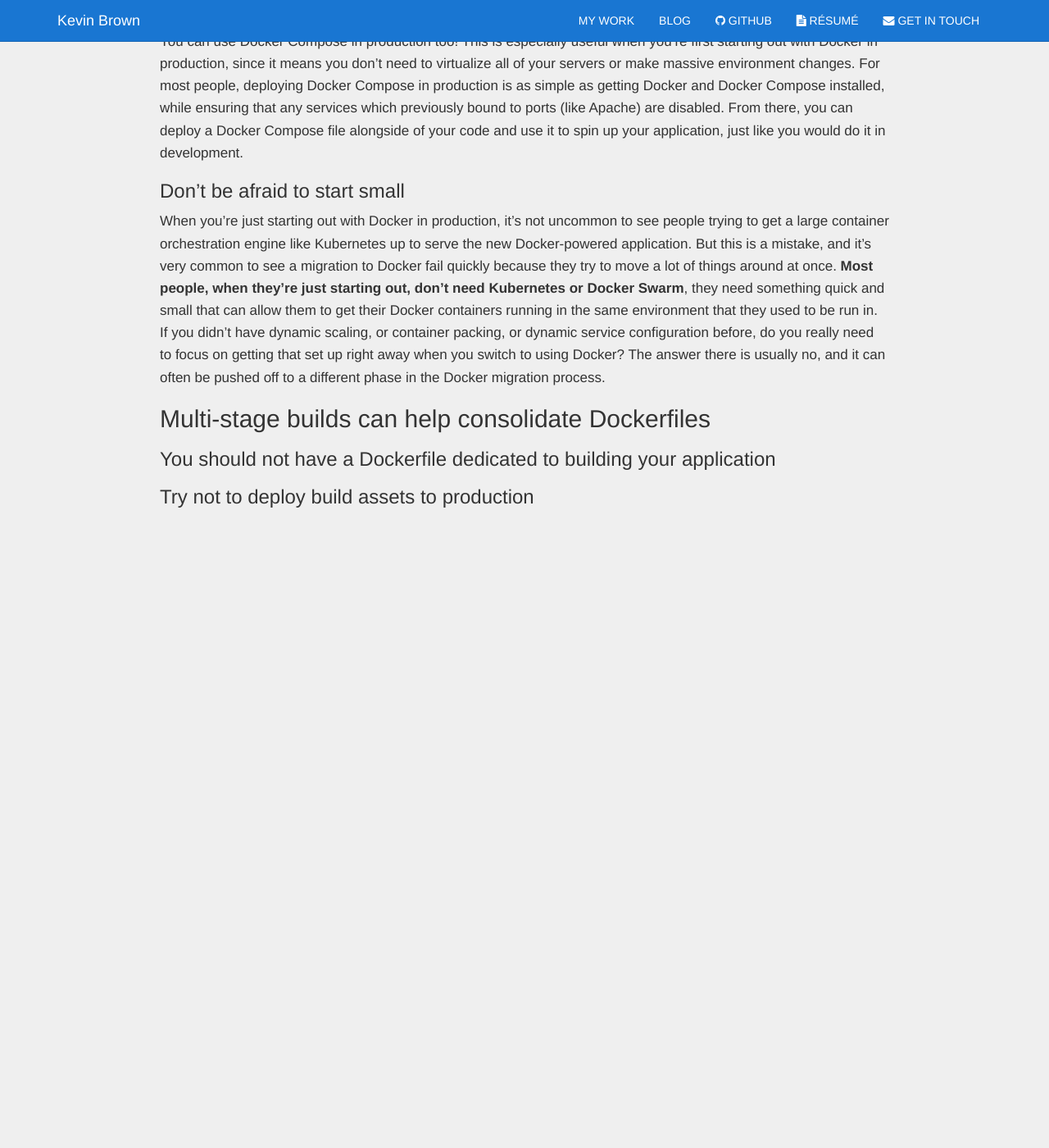
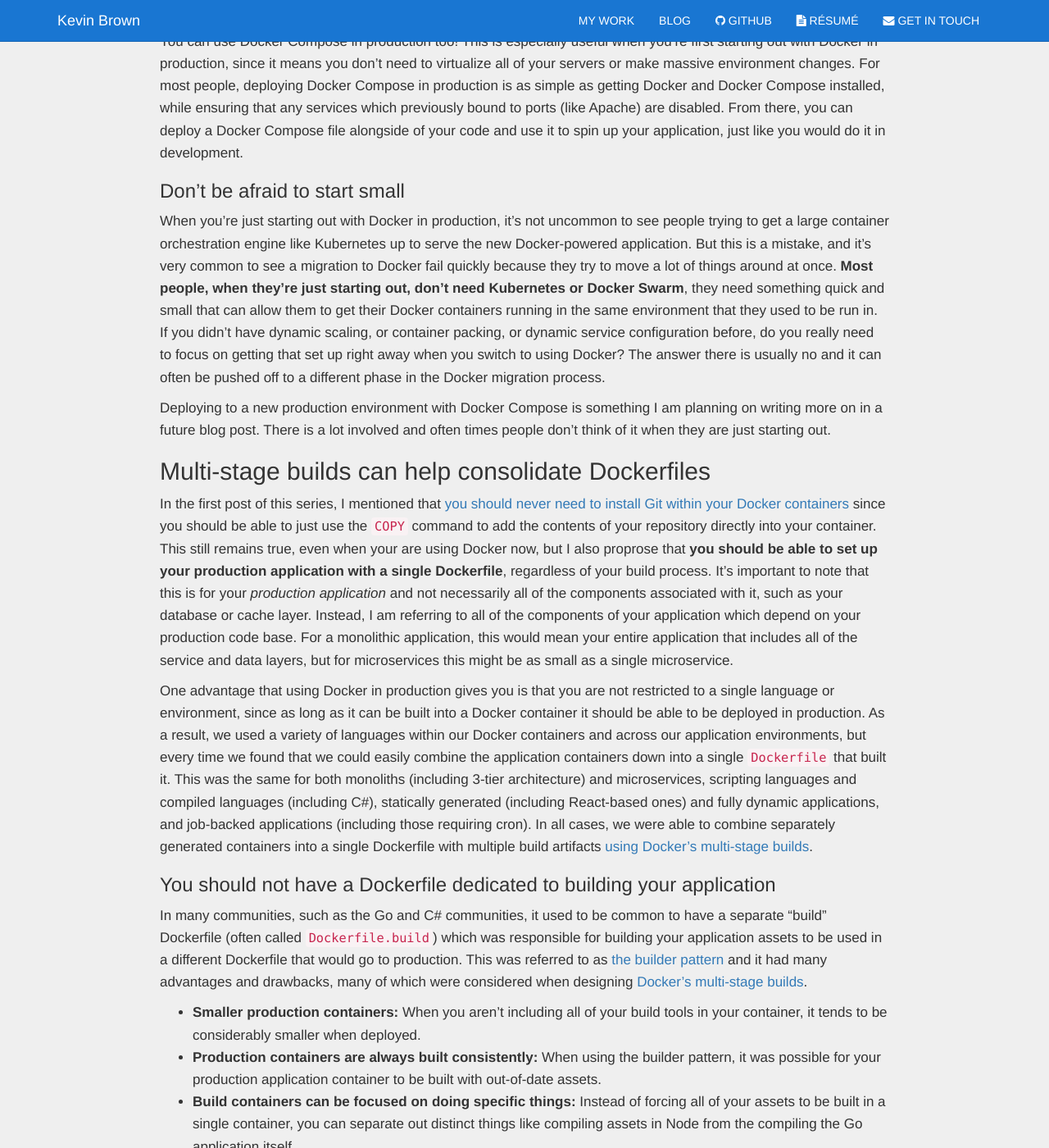
Before and after one commit to kevin-brown/blog.kevin-brown.com, a Jekyll site: the page built from _posts/2018-10-02-docker-through-the-years-part-3.markdown, in a window 1280 px wide and 1400 px high, scrolled down 2036 px. Shown: the whole window at 82% size. Built offline with Jekyll 4.4.1, drawn with Linux system fonts in a browser that asks for light colours; before the commit the page ends 2666 px from its top, so only the background shows below that; some of the changed text lies outside the part shown.

Commit message:
More work on the multi-stage builds
Lots of bullet points about why you should be using multi-stage builds and what issues you run into and can solve with them. This still needs to be finished off, with the section about the different ways you can pull build assets out of your containers.

```diff
--- a/_posts/2018-10-02-docker-through-the-years-part-3.markdown
+++ b/_posts/2018-10-02-docker-through-the-years-part-3.markdown
@@ -37,18 +37,40 @@
 
 ### Don't be afraid to start small
 
-When you're just starting out with Docker in production, it's not uncommon to see people trying to get a large container orchestration engine like Kubernetes up to serve the new Docker-powered application. But this is a mistake, and it's very common to see a migration to Docker fail quickly because they try to move a lot of things around at once. **Most people, when they're just starting out, don't need Kubernetes or Docker Swarm**, they need something quick and small that can allow them to get their Docker containers running in the same environment that they used to be run in. If you didn't have dynamic scaling, or container packing, or dynamic service configuration before, do you really need to focus on getting that set up right away when you switch to using Docker? The answer there is usually no, and it can often be pushed off to a different phase in the Docker migration process.
+When you're just starting out with Docker in production, it's not uncommon to see people trying to get a large container orchestration engine like Kubernetes up to serve the new Docker-powered application. But this is a mistake, and it's very common to see a migration to Docker fail quickly because they try to move a lot of things around at once. **Most people, when they're just starting out, don't need Kubernetes or Docker Swarm**, they need something quick and small that can allow them to get their Docker containers running in the same environment that they used to be run in. If you didn't have dynamic scaling, or container packing, or dynamic service configuration before, do you really need to focus on getting that set up right away when you switch to using Docker? The answer there is usually no and it can often be pushed off to a different phase in the Docker migration process.
+
+Deploying to a new production environment with Docker Compose is something I am planning on writing more on in a future blog post. There is a lot involved and often times people don't think of it when they are just starting out.
 
 ## Multi-stage builds can help consolidate Dockerfiles
 
+In the first post of this series, I mentioned that [you should never need to install Git within your Docker containers][docker-through-part-1-git] since you should be able to just use the `COPY` command to add the contents of your repository directly into your container. This still remains true, even when your are using Docker now, but I also proprose that **you should be able to set up your production application with a single Dockerfile**, regardless of your build process. It's important to note that this is for your _production application_ and not necessarily all of the components associated with it, such as your database or cache layer. Instead, I am referring to all of the components of your application which depend on your production code base. For a monolithic application, this would mean your entire application that includes all of the service and data layers, but for microservices this might be as small as a single microservice.
+
+One advantage that using Docker in production gives you is that you are not restricted to a single language or environment, since as long as it can be built into a Docker container it should be able to be deployed in production. As a result, we used a variety of languages within our Docker containers and across our application environments, but every time we found that we could easily combine the application containers down into a single `Dockerfile` that built it. This was the same for both monoliths (including 3-tier architecture) and microservices, scripting languages and compiled languages (including C#), statically generated (including React-based ones) and fully dynamic applications, and job-backed applications (including those requiring cron). In all cases, we were able to combine separately generated containers into a single Dockerfile with multiple build artifacts [using Docker's multi-stage builds][docker-multi-stage-build].
+
 ### You should not have a Dockerfile dedicated to building your application
+
+In many communities, such as the Go and C# communities, it used to be common to have a separate "build" Dockerfile (often called `Dockerfile.build`) which was responsible for building your application assets to be used in a different Dockerfile that would go to production. This was referred to as [the builder pattern][alexellis-builder-pattern] and it had many advantages and drawbacks, many of which were considered when designing [Docker's multi-stage builds][docker-multi-stage-build].
+
+* **Smaller production containers:** When you aren't including all of your build tools in your container, it tends to be considerably smaller when deployed.
+* **Production containers are always built consistently:** When using the builder pattern, it was possible for your production application container to be built with out-of-date assets.
+* **Build containers can be focused on doing specific things:** Instead of forcing all of your assets to be built in a single container, you can separate out distinct things like compiling assets in Node from the compiling the Go application itself.
+* **Only one Dockerfile to look at:** You no longer need to ask yourself "what file do we build that with?" when all of your containers are built out of the same file.
+
+Along the way, we've found ourselves asking many questions about how we want to build things. Oftentimes, we found ourselves coming up with creative solutions to problems that seemingly nobody had encountered before, but have since become common problems to encounter.
+
+* **Try to compile all of your static files into one location:** It's common to try to compile JavaScript and CSS, among other things, alongside of their source files. Things get much easier when you designate a directory like `/compiled/css` or `/compiled/js` to hold all of those statically generated files.
+* **If you can serve your static files separately, do it:** When people only consider the idea of having one Docker container, they generally resort to serving static files from the application container. If your application can be proxied behind something like Nginx or Apache, or can be served directly by them, consider just copying the static assets directly into that container.
+* **Need tools for testing? Don't install those in production-bound containers:** When you run your tests, you always want to try to keep it as close to production as possible. But this doesn't necessarily mean you should be installing these testing-specific tools into your production containers. Consider setting them up as a separate build target that extends from your production image, so you can keep them as close as possible.
 
 ### Try not to deploy build assets to production
 
+[alexellis-builder-pattern]: https://blog.alexellis.io/mutli-stage-docker-builds/
 [docker-compose]: https://docs.docker.com/compose/overview/
 [docker-compose-env-vars]: https://docs.docker.com/compose/environment-variables/
 [docker-compose-file]: https://docs.docker.com/compose/compose-file/
+[docker-multi-stage-build]: https://docs.docker.com/develop/develop-images/multistage-build/
 [docker-swarm-mode]: https://docs.docker.com/engine/swarm/
 [docker-through-part-1]: /programming/2017/11/25/docker-through-the-years-part-1.html
+[docker-through-part-1-git]: /programming/2017/11/25/docker-through-the-years-part-1.html#you-shouldnt-need-to-install-git-within-your-containers
 [docker-through-part-2]: /programming/2018/06/18/docker-through-the-years-part-2.html
 [kubernetes]: https://kubernetes.io/
```
